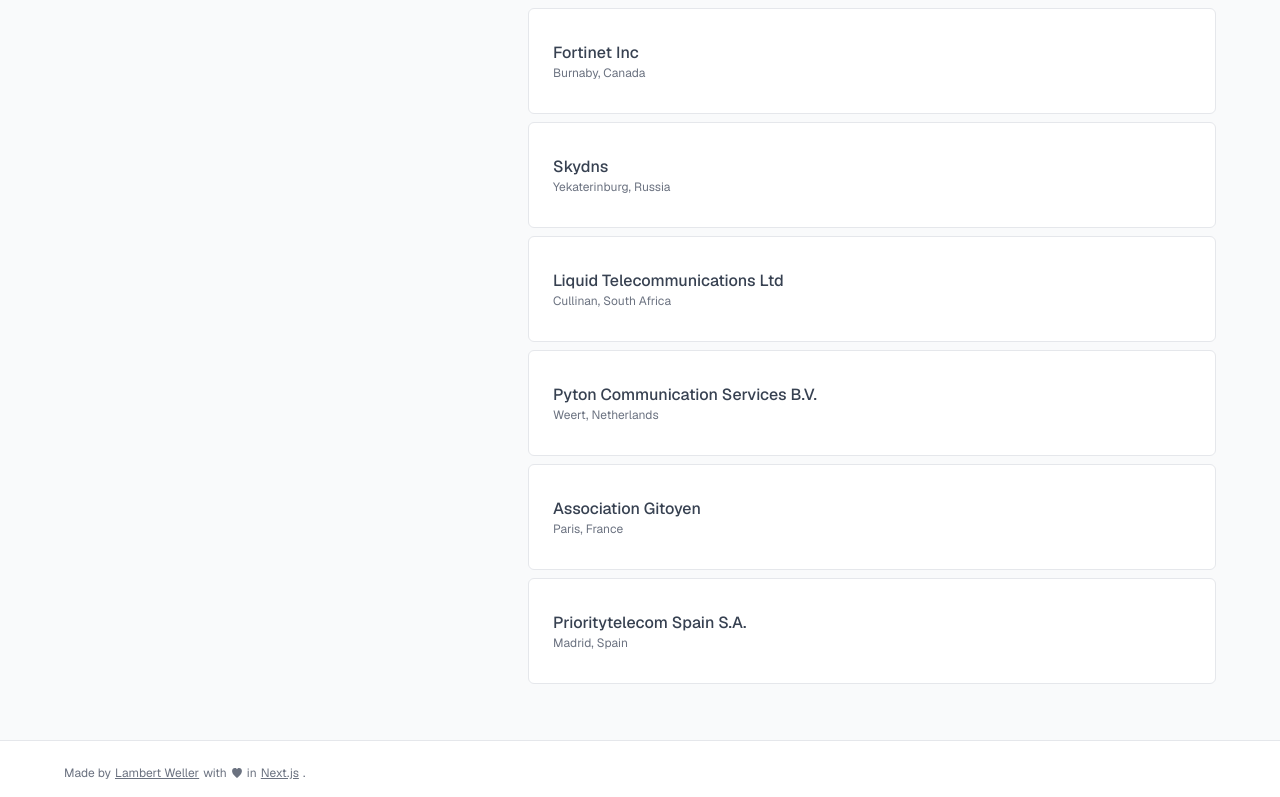
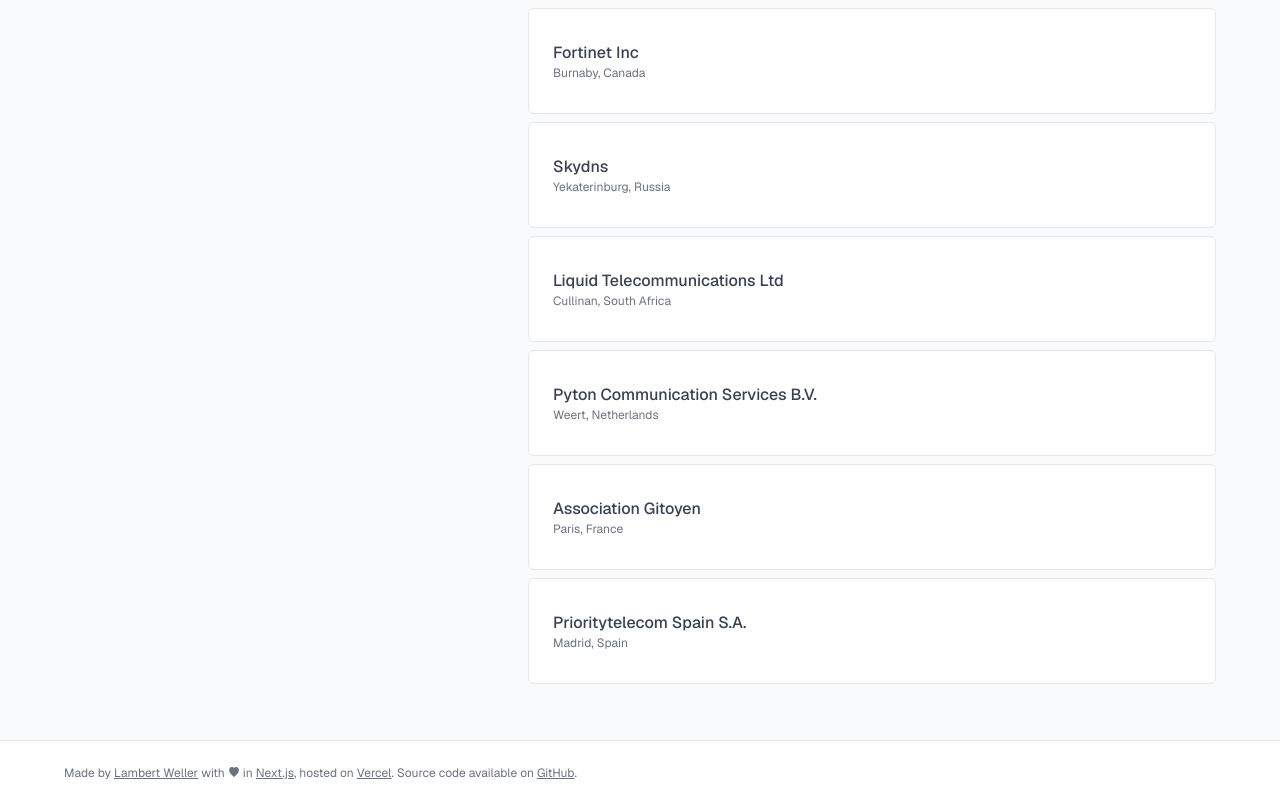
Before and after one commit to l-mbert/dns-checker, a Next.js app: page / in a window 1280 px wide. Shown: the part 1467-2264 px from the top of the page. Built offline with nearby package versions, Linux system fonts and the light colour scheme; what tailwindcss-radix would draw is missing.

Commit message:
TASK: Attributions

```diff
--- a/src/app/page.tsx
+++ b/src/app/page.tsx
@@ -309,7 +309,7 @@ export default function Home() {
       </div>
       <div className="bg-white border-t border-gray-200">
         <div className="max-w-6xl mx-auto py-4 px-4 lg:px-0">
-          <p className="mt-2 text-gray-500 text-xs flex items-center gap-1">
+          <p className="mt-2 text-gray-500 text-xs">
             Made by{' '}
             <a
               href="https://twitter.com/_cqeal"
@@ -319,7 +319,7 @@ export default function Home() {
             >
               Lambert Weller
             </a>{' '}
-            with <HeartFilledIcon className="inline-block w-3 h-3" /> in{' '}
+            with <HeartFilledIcon className="inline-block w-3 h-3 -mt-1" /> in{' '}
             <a
               href="https://nextjs.org/"
               className="underline"
@@ -328,6 +328,24 @@ export default function Home() {
             >
               Next.js
             </a>
+            , hosted on{' '}
+            <a
+              href="https://vercel.com/"
+              className="underline"
+              target="_blank"
+              rel="noopener noreferrer"
+            >
+              Vercel
+            </a>
+            . Source code available on{' '}
+            <a
+              href="https://github.com/l-mbert/dns-checker"
+              className="underline"
+              target="_blank"
+              rel="noopener noreferrer"
+            >
+              GitHub
+            </a>
             .
           </p>
         </div>
```
